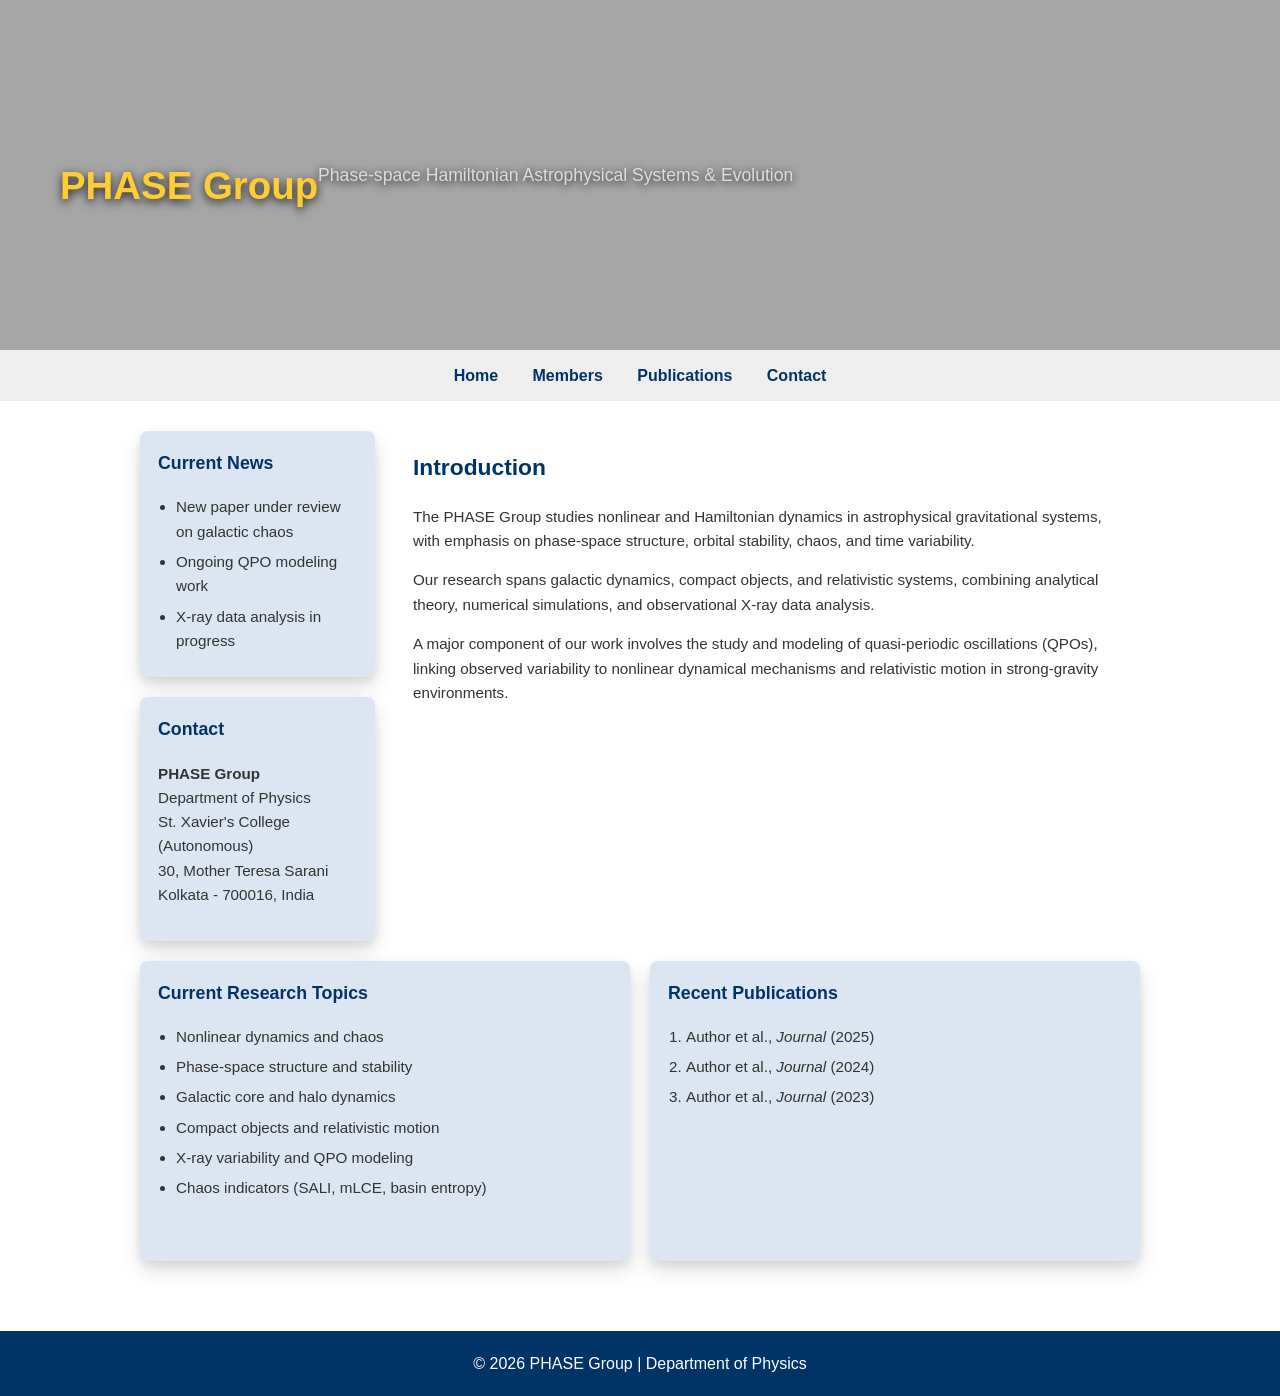
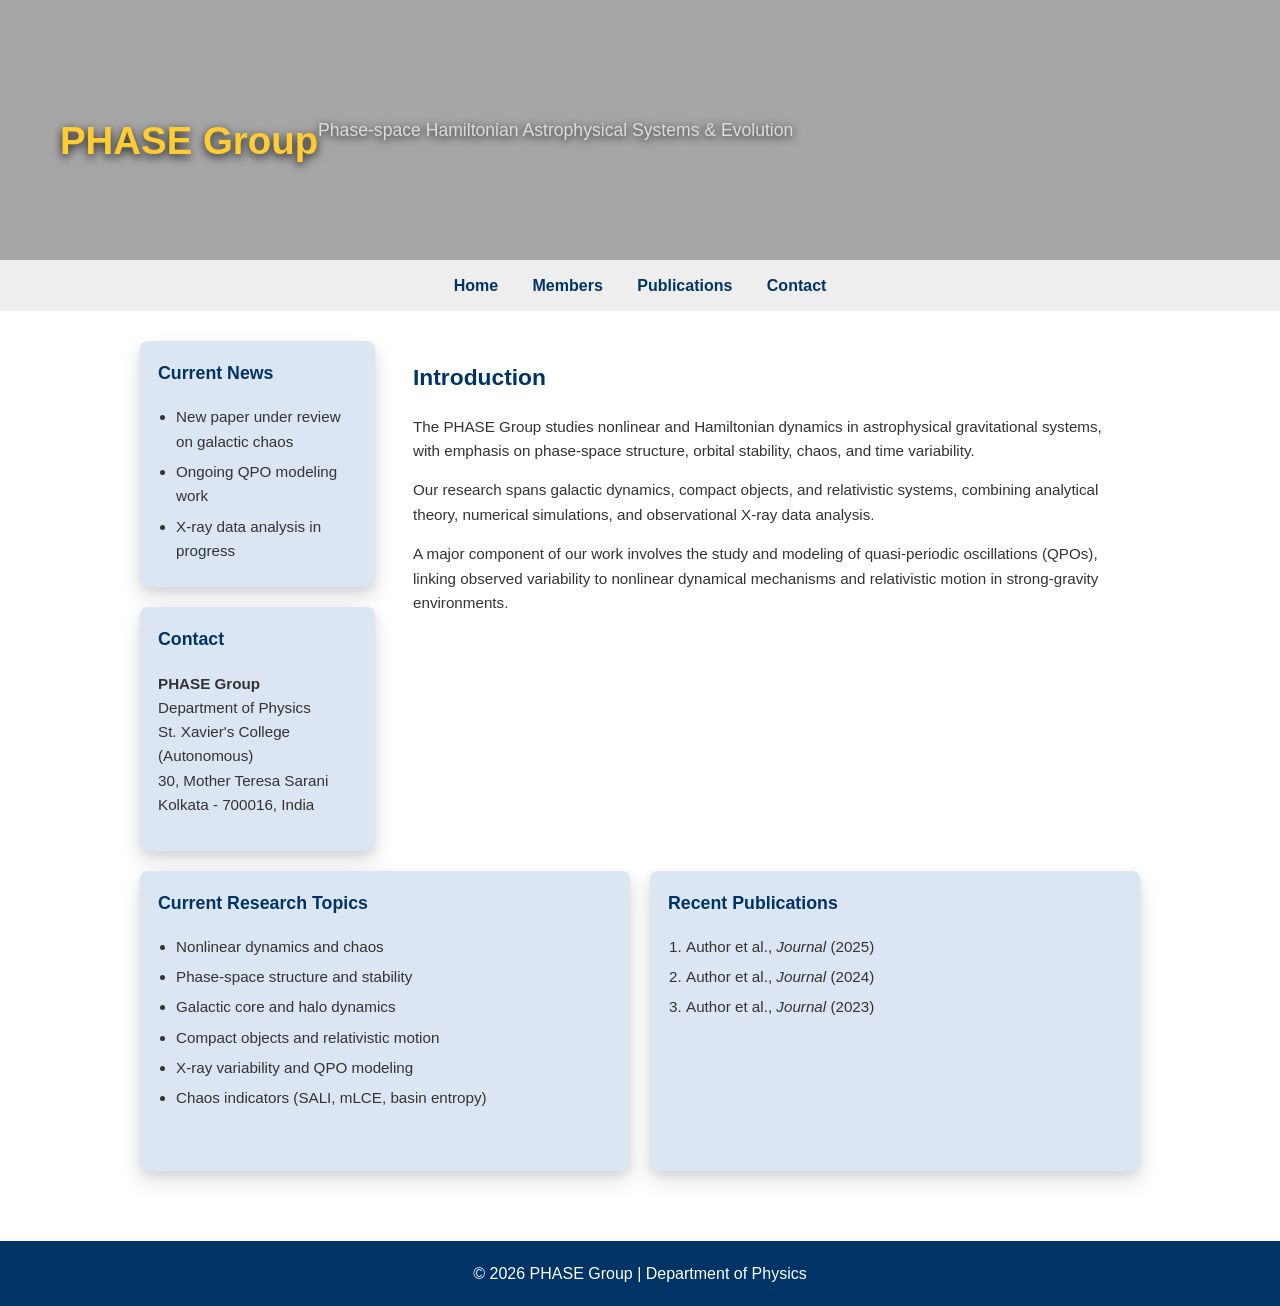

Update style.css

--- a/style.css
+++ b/style.css
@@ -42,7 +42,7 @@ header {
     background-position: center;
     background-repeat: no-repeat;
 
-    height: 350px;              /* 🔥 increase this */
+    height: 260px;              /* 🔥 increase this */
     display: flex;
     align-items: center;        /* vertically center text */
     padding-left: 60px;         /* move text from left edge */
